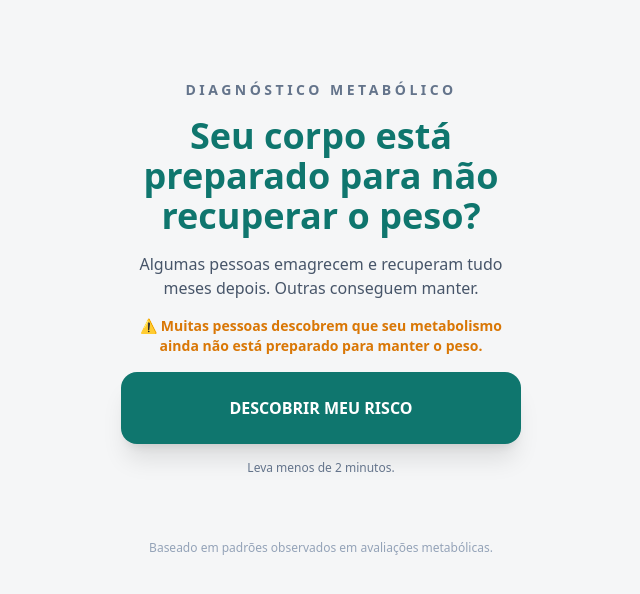
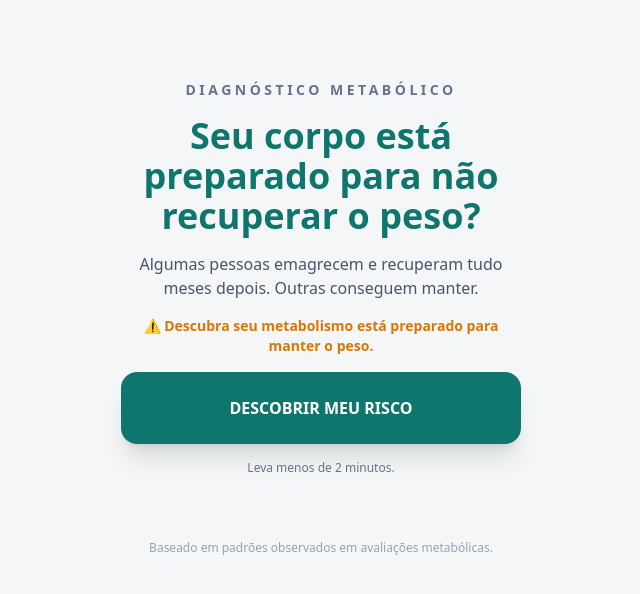
Before and after one commit to Gguga/quiz, a React (Vite) app: page / in a window 1280 px wide. Shown: the top 594 px of the page, without its empty margins (319-959 px from the left). Built offline with nearby package versions, Linux system fonts and the light colour scheme.

Commit message:
Update App.tsx

```diff
--- a/App.tsx
+++ b/App.tsx
@@ -293,9 +293,10 @@ const App: React.FC = () => {
               </p>
 
               <p className="text-sm text-amber-600 font-semibold">
-                ⚠️ Muitas pessoas descobrem que seu metabolismo ainda
-                não está preparado para manter o peso.
+                ⚠️ Descubra seu metabolismo está
+                preparado para manter o peso.
               </p>
+
 
             <button
               onClick={startQuiz}
```
